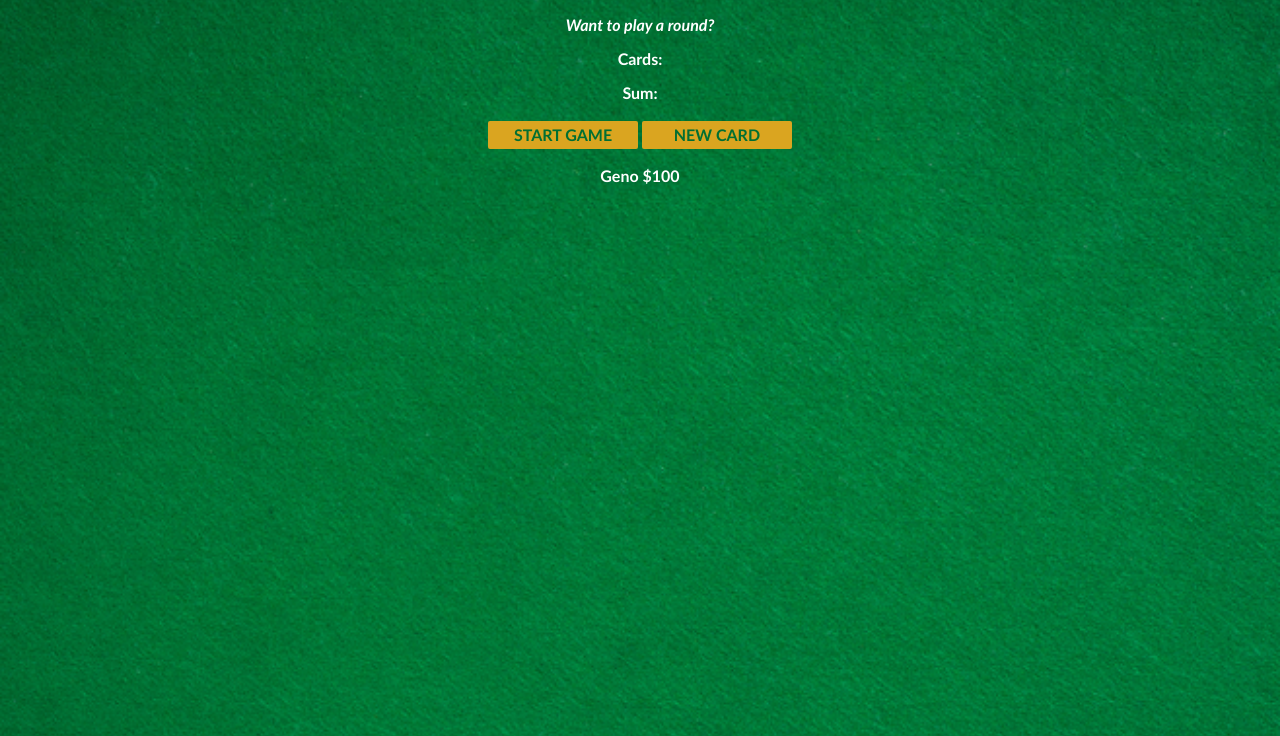
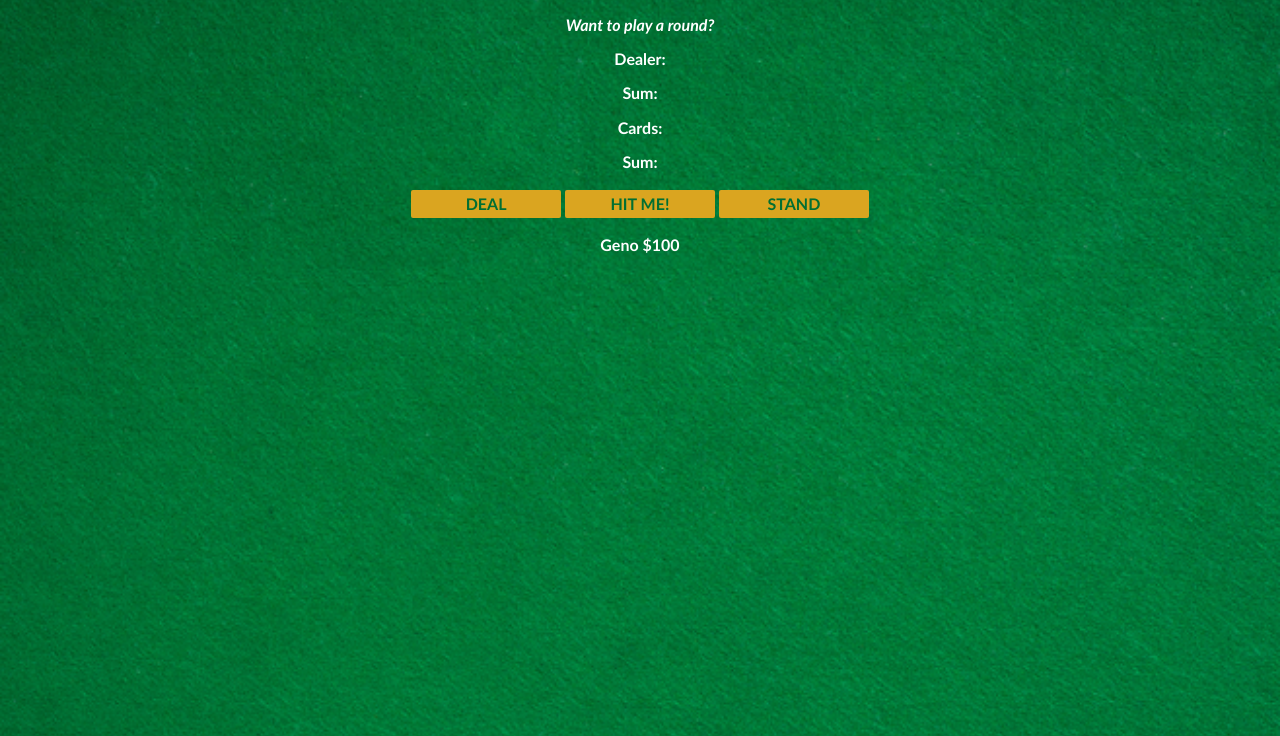
Before and after one commit to Winterfreez/Scrimba-Blackjack, a website built with Vite: page index.html in a window 1280 px wide. Shown: the part 64-800 px from the top of the page. Built offline with nearby package versions, Linux system fonts and the light colour scheme.

Commit message:
Added extra elements and refactored names for dealer support

```diff
--- a/index.html
+++ b/index.html
@@ -5,11 +5,13 @@
     <body>
         <h1>Blackjack</h1>
         <p id="message-el">Want to play a round?</p>
+        <p id="dealer-el">Dealer:</p>
+        <p id="dealer-sum-el">Sum:</p>
         <p id="cards-el">Cards:</p>
-        <p id="sum-el">Sum:</p>
-        <button onclick="startGame()">START GAME</button>
-        <button onclick="newCard()">NEW CARD</button>
-        <!-- 1. Create a paragraph with an id of "player-el" -->
+        <p id="player-sum-el">Sum:</p>
+        <button onclick="startGame()">DEAL</button>
+        <button onclick="newCard()">HIT ME!</button>
+        <button onclick="stand()">STAND</button>
         <p id="player-el"></p>
         <script src="index.js"></script>
     </body>
```
